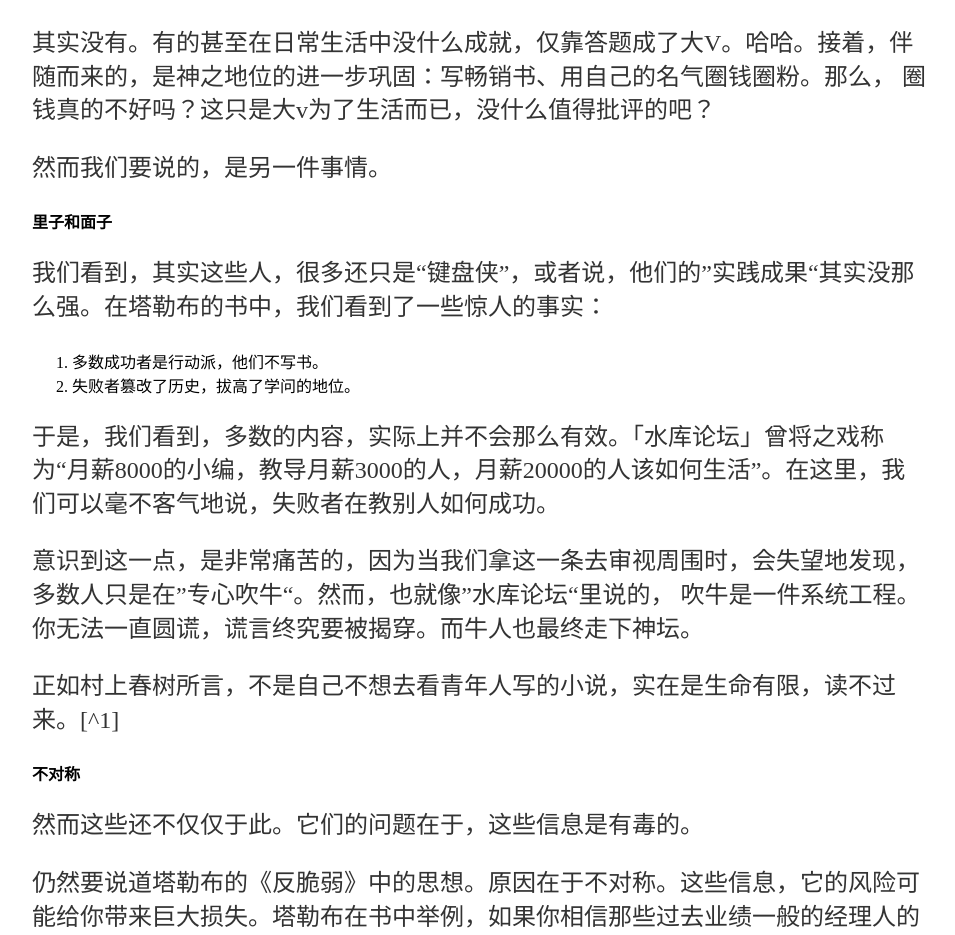
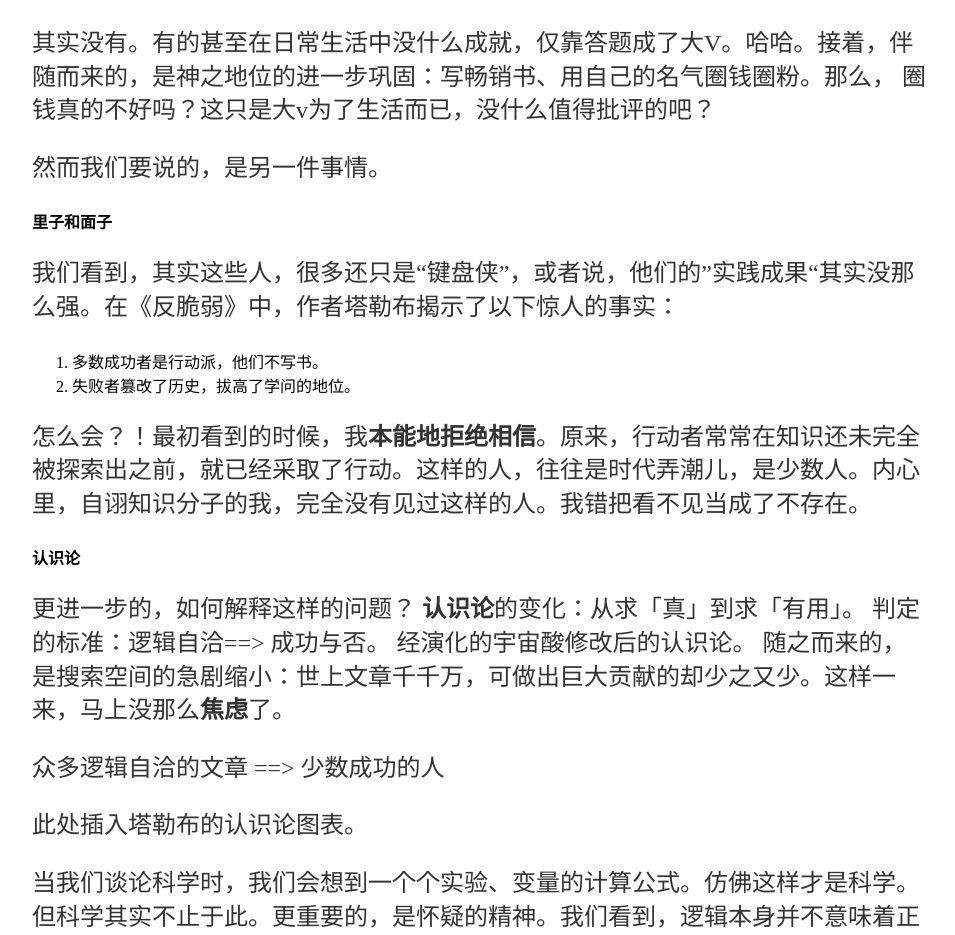
Before and after one commit to terrificjhony/terrificjhony.github.io, a Jekyll site: the page built from _posts/2018-1-5-twilight-of-idols.md, in a window 1280 px wide and 1400 px high, scrolled down 382 px. Shown: the top 935 px of the window, without its empty margins (160-1115 px from the left). Built offline with Jekyll 4.4.1, drawn with Linux system fonts in a browser that asks for light colours; some of the changed text lies outside the part shown.

Commit message:
chongqing

```diff
--- a/_posts/2018-1-5-twilight-of-idols.md
+++ b/_posts/2018-1-5-twilight-of-idols.md
@@ -12,14 +12,35 @@ date: 2018-1-5
 然而我们要说的，是另一件事情。
 
 #### 里子和面子
-我们看到，其实这些人，很多还只是“键盘侠”，或者说，他们的”实践成果“其实没那么强。在塔勒布的书中，我们看到了一些惊人的事实：
+我们看到，其实这些人，很多还只是“键盘侠”，或者说，他们的”实践成果“其实没那么强。在《反脆弱》中，作者塔勒布揭示了以下惊人的事实：
 
 1. 多数成功者是行动派，他们不写书。
 2. 失败者篡改了历史，拔高了学问的地位。
 
-于是，我们看到，多数的内容，实际上并不会那么有效。「水库论坛」曾将之戏称为“月薪8000的小编，教导月薪3000的人，月薪20000的人该如何生活”。在这里，我们可以毫不客气地说，失败者在教别人如何成功。
+怎么会？！最初看到的时候，我**本能地拒绝相信**。原来，行动者常常在知识还未完全被探索出之前，就已经采取了行动。这样的人，往往是时代弄潮儿，是少数人。内心里，自诩知识分子的我，完全没有见过这样的人。我错把看不见当成了不存在。
 
-意识到这一点，是非常痛苦的，因为当我们拿这一条去审视周围时，会失望地发现，多数人只是在”专心吹牛“。然而，也就像”水库论坛“里说的， 吹牛是一件系统工程。你无法一直圆谎，谎言终究要被揭穿。而牛人也最终走下神坛。
+#### 认识论
+更进一步的，如何解释这样的问题？
+**认识论**的变化：从求「真」到求「有用」。
+判定的标准：逻辑自洽==> 成功与否。
+经演化的宇宙酸修改后的认识论。
+随之而来的，是搜索空间的急剧缩小：世上文章千千万，可做出巨大贡献的却少之又少。这样一来，马上没那么**焦虑**了。
+
+众多逻辑自洽的文章 ==> 少数成功的人
+
+
+此处插入塔勒布的认识论图表。
+
+当我们谈论科学时，我们会想到一个个实验、变量的计算公式。仿佛这样才是科学。但科学其实不止于此。更重要的，是怀疑的精神。我们看到，逻辑本身并不意味着正确，逻辑自洽是一件非常常见的事情。「缸中之脑」、「中文屋」、「笛卡尔妖魔」这些都是在逻辑上可行 的，但是它们基本不会存在于现实之中。
+
+![the possible and the actual](possible-and-the-actual.jpeg)
+
+
+
+
+于是，我们看到，多数内容，实际上并不会那么有效。「水库论坛」曾将之戏称为“月薪8000的小编，教导月薪3000的人，月薪20000的人该如何生活”。在这里，我们可以毫不客气地说，失败者在教别人如何成功。
+
+意识到这一点，是非常痛苦的，因为当我们拿这一条去审视周围时，会失望地发现，多数人只是在”一本正经地吹牛“。也就像”水库论坛“里说的， 吹牛是一件系统工程。你无法一直圆谎，谎言终究要被揭穿。而牛人也最终走下神坛。
 
 正如村上春树所言，不是自己不想去看青年人写的小说，实在是生命有限，读不过来。[^1]
 
```
Also changed, not shown: _posts/2018-1-12-tea.md (+5 -0 lines), _posts/2018-1-14-yevon_ou-fault.md (+6 -0 lines), _posts/2018-1-21-welfare.md (+4 -1 lines), _posts/2018-1-23-source-code.md (added, +1 -0 lines), _posts/2018-1-24-mortage-invest.md (added, +54 -0 lines), _posts/2018-1-3-yevon_ou.md (+1 -1 lines), _posts/2018-2-1-excellent.md (added, +15 -0 lines), _posts/2018-2-4-house.md (added, +56 -0 lines), quotes/quotes.md (+3 -0 lines).
